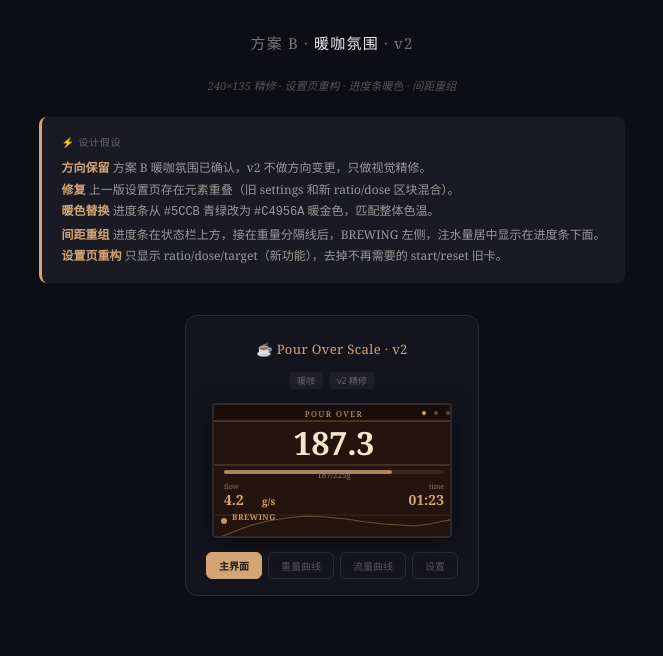
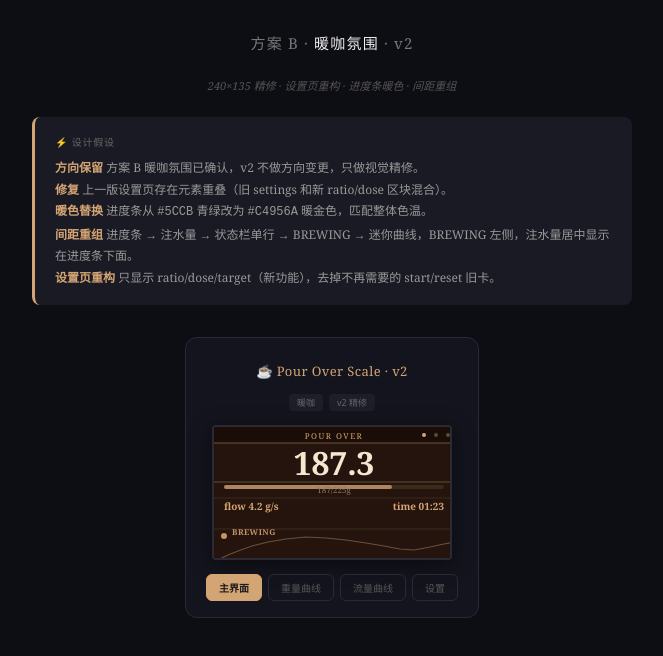
Before and after one commit to kanice888-max/Coffee-Digital-Scale-ADV, a plain HTML site: page Coffee-Digital-Scale-ADV/ui_demo_design_v2.html in a window 1280 px wide. Shown: the whole page, without its empty margins (308-971 px from the left). Drawn offline with Linux system fonts and the light colour scheme.

Commit message:
fix: v3 布局大重构 — 精确间距解决全部重叠
布局（自上而下精确像素）：
0-16  标题栏
18-52 重量 (FreeSerif18pt)
53-54 粗分隔
56-59 进度条 (4px)
63    注水量 187/225g (FreeSerif9pt)
68    细分隔
72-96 状态栏单行 (FreeSerif12pt) flow 4.2 g/s / time 01:23
100   细分隔
104-112 BREWING (FreeSerif9pt)
116-135 迷你曲线 (19px 高度)

关键修复：状态栏从双行 FreeSerif18pt 改为单行 FreeSerif12pt，节省 20px
所有区域间隔 >= 4px，无重叠

```diff
--- a/Coffee-Digital-Scale-ADV/ui_demo_design_v2.html
+++ b/Coffee-Digital-Scale-ADV/ui_demo_design_v2.html
@@ -43,7 +43,7 @@ h1 strong{color:#eee;font-weight:500}
   <strong>方向保留</strong> 方案 B 暖咖氛围已确认，v2 不做方向变更，只做视觉精修。<br>
   <strong>修复</strong> 上一版设置页存在元素重叠（旧 settings 和新 ratio/dose 区块混合）。<br>
   <strong>暖色替换</strong> 进度条从 <code>#5CCB</code> 青绿改为 <code>#C4956A</code> 暖金色，匹配整体色温。<br>
-  <strong>间距重组</strong> 进度条在状态栏上方，接在重量分隔线后，BREWING 左侧，注水量居中显示在进度条下面。<br>
+  <strong>间距重组</strong> 进度条 → 注水量 → 状态栏单行 → BREWING → 迷你曲线，BREWING 左侧，注水量居中显示在进度条下面。<br>
   <strong>设置页重构</strong> 只显示 ratio/dose/target（新功能），去掉不再需要的 start/reset 旧卡。
 </div>
 
@@ -75,26 +75,25 @@ function main(){
     <circle cx="210" cy="8" r="2" fill="#D4A574"/><circle cx="222" cy="8" r="2" fill="#5A4A3A"/><circle cx="234" cy="8" r="2" fill="#5A4A3A"/>
     <line x1="0" y1="16" x2="${W}" y2="16" stroke="#D4A574" stroke-width="1.5" opacity="0.3"/>
     <!-- 重量 -->
-    <text x="120" y="50" text-anchor="middle" fill="#F5E6D0" font-size="32" font-weight="700" ${F}>${w.toFixed(1)}</text>
+    <text x="120" y="48" text-anchor="middle" fill="#F5E6D0" font-size="32" font-weight="700" ${F}>${w.toFixed(1)}</text>
     <!-- 分隔 -->
-    <line x1="0" y1="60" x2="${W}" y2="60" stroke="#D4A574" stroke-width="1.5" opacity="0.25"/>
-    <!-- 进度条 + 目标水量（顶部） -->
-    <rect x="10" y="65" width="${W-20}" height="4" rx="2" fill="#3A2A1A"/>
-    <rect x="10" y="65" width="168" height="4" rx="2" fill="#C4956A" opacity="0.85"/>
-    <text x="120" y="73" text-anchor="middle" fill="#8A7A60" font-size="8" ${F}>187/225g</text>
-    <!-- 状态栏：flow/time 双行 -->
-    <text x="10" y="84" fill="#8A7A60" font-size="7" ${F}>flow</text>
-    <text x="10" y="100" fill="#D4A574" font-size="14" font-weight="700" ${F}>${f.toFixed(1)}</text>
-    <text x="48" y="100" fill="#D4A574" font-size="10" font-weight="600" ${F}>g/s</text>
-    <text x="${W-10}" y="84" text-anchor="end" fill="#8A7A60" font-size="7" ${F}>time</text>
-    <text x="${W-10}" y="100" text-anchor="end" fill="#D4A574" font-size="14" font-weight="700" ${F}>${String(D.m).padStart(2,'0')}:${String(D.s).padStart(2,'0')}</text>
+    <line x1="0" y1="55" x2="${W}" y2="55" stroke="#D4A574" stroke-width="1.5" opacity="0.25"/>
+    <!-- 进度条 + 注水量 -->
+    <rect x="10" y="58" width="${W-20}" height="4" rx="2" fill="#3A2A1A"/>
+    <rect x="10" y="58" width="168" height="4" rx="2" fill="#C4956A" opacity="0.85"/>
+    <text x="120" y="66" text-anchor="middle" fill="#8A7A60" font-size="8" ${F}>187/225g</text>
     <!-- 分隔 -->
-    <line x1="0" y1="110" x2="${W}" y2="110" stroke="#3A2A1A" stroke-width="1"/>
+    <line x1="0" y1="71" x2="${W}" y2="71" stroke="#3A2A1A" stroke-width="1"/>
+    <!-- 状态栏单行: flow 4.2 g/s / time 01:23 -->
+    <text x="10" y="83" fill="#D4A574" font-size="10" font-weight="600" ${F}>flow ${f.toFixed(1)} g/s</text>
+    <text x="${W-10}" y="83" text-anchor="end" fill="#D4A574" font-size="10" font-weight="600" ${F}>time ${String(D.m).padStart(2,'0')}:${String(D.s).padStart(2,'0')}</text>
+    <!-- 分隔 -->
+    <line x1="0" y1="102" x2="${W}" y2="102" stroke="#3A2A1A" stroke-width="1"/>
     <!-- BREWING -->
-    <circle cx="10" cy="116" r="3" fill="${D.running?'#C4956A':'#3A2A1A'}"/>
-    <text x="18" y="115" fill="${D.running?'#C4956A':'#5A4A3A'}" font-size="8" font-weight="600" letter-spacing="0.5" ${F}>${D.running?'BREWING':'STANDBY'}</text>
+    <circle cx="10" cy="109" r="3" fill="${D.running?'#C4956A':'#3A2A1A'}"/>
+    <text x="18" y="108" fill="${D.running?'#C4956A':'#5A4A3A'}" font-size="8" font-weight="600" letter-spacing="0.5" ${F}>${D.running?'BREWING':'STANDBY'}</text>
     <!-- 迷你曲线 -->
-    <polyline points="0,134 6,132 14,129 24,125 38,120 54,116 72,113 92,111 112,112 132,114 152,117 170,119 186,120 200,121 216,119 230,116 240,114"
+    <polyline points="0,134 6,132 14,128 24,124 38,119 54,115 72,112 92,110 112,111 132,113 152,116 170,119 186,122 200,123 216,120 230,117 240,115"
       fill="none" stroke="#D4A574" stroke-width="1.2" opacity="0.4" stroke-linecap="round" stroke-linejoin="round"/>
     <line x1="0" y1="135" x2="${W}" y2="135" stroke="#D4A574" stroke-width="0.5" opacity="0.1"/>
   </svg>`;
```
Also changed, not shown: 1 other file.
